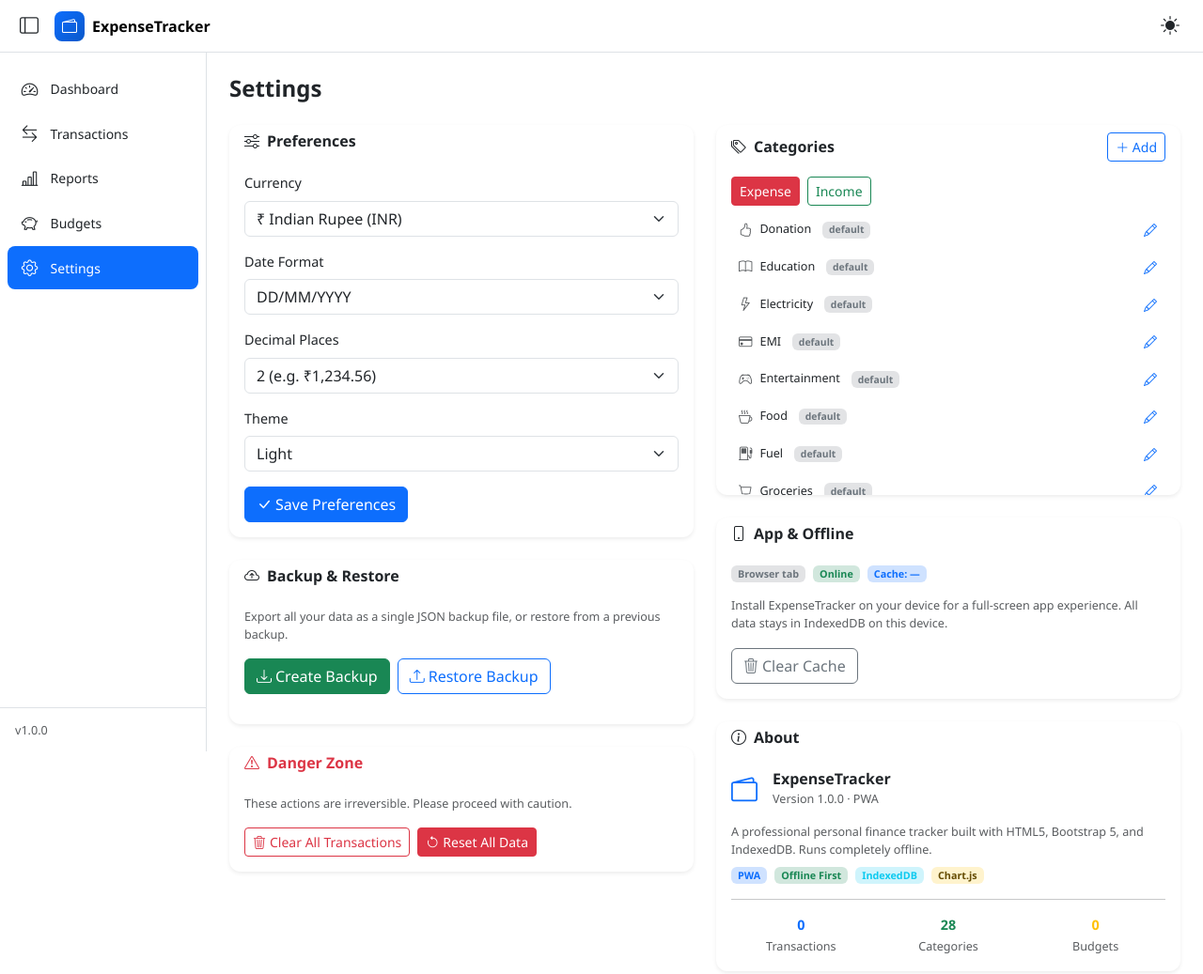
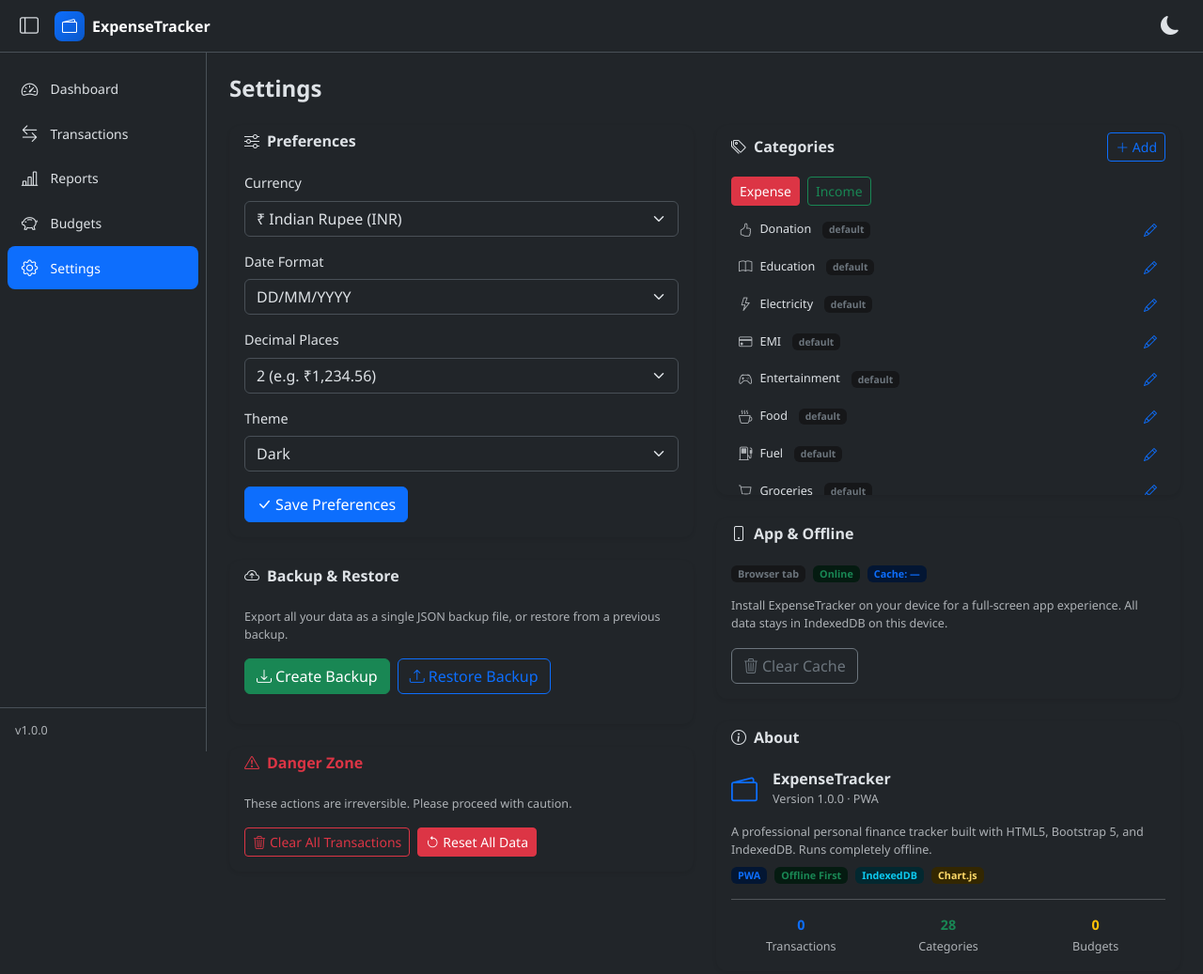
Before and after one commit to yuvash449/expense-tracker, a plain HTML site: page settings.html in a window 1280 px wide. Shown: the whole page at 94% size. Drawn offline with Linux system fonts and the light colour scheme.

Commit message:
Make dark theme the default
Switch the app to use dark theme by default. Updated data-bs-theme to "dark" in index.html, transactions.html, budgets.html, reports.html, settings.html, and offline.html; changed theme toggle icons to moon; set the Settings select default to Dark; and updated JS defaults in assets/js/app.js and assets/js/settings.js so saved/loaded theme falls back to 'dark'.

```diff
--- a/assets/js/app.js
+++ b/assets/js/app.js
@@ -63,7 +63,7 @@
   const currency  = settings.currency  || 'INR';
   const decimals  = settings.decimals  ?? 2;
   const dateFormat = settings.dateFormat || 'DD/MM/YYYY';
-  const theme     = settings.theme     || 'system';
+  const theme     = settings.theme     || 'dark';
 
   setCurrencyPrefs(currency, decimals);
   setDateFormat(dateFormat);
--- a/assets/js/settings.js
+++ b/assets/js/settings.js
@@ -36,7 +36,7 @@
   if (currencySel)   currencySel.value   = settings.currency   || 'INR';
   if (dateFormatSel) dateFormatSel.value = settings.dateFormat || 'DD/MM/YYYY';
   if (decimalsSel)   decimalsSel.value   = settings.decimals   ?? 2;
-  if (themeSel)      themeSel.value      = settings.theme      || 'light';
+  if (themeSel)      themeSel.value      = settings.theme      || 'dark';
 }
 
 function setupPreferenceHandlers() {
@@ -44,7 +44,7 @@
     const currency   = document.getElementById('settingCurrency')?.value   || 'INR';
     const dateFormat = document.getElementById('settingDateFormat')?.value || 'DD/MM/YYYY';
     const decimals   = document.getElementById('settingDecimals')?.value   ?? 2;
-    const theme      = document.getElementById('settingTheme')?.value      || 'light';
+    const theme      = document.getElementById('settingTheme')?.value      || 'dark';
 
     await db.setSetting('currency',   currency);
     await db.setSetting('dateFormat', dateFormat);
--- a/settings.html
+++ b/settings.html
@@ -1,5 +1,5 @@
 <!DOCTYPE html>
-<html lang="en" data-bs-theme="light">
+<html lang="en" data-bs-theme="dark">
 <head>
   <meta charset="UTF-8" />
   <meta name="viewport" content="width=device-width, initial-scale=1.0, maximum-scale=1.0, viewport-fit=cover" />
@@ -28,7 +28,7 @@
     </a>
     <div class="d-flex align-items-center gap-1 ms-auto">
       <button class="btn btn-link text-body p-2" id="themeToggle" aria-label="Toggle theme">
-        <i class="bi bi-sun-fill fs-5" id="themeIcon"></i>
+        <i class="bi bi-moon-fill fs-5" id="themeIcon"></i>
       </button>
     </div>
   </div>
@@ -91,7 +91,7 @@
                 <label class="form-label fw-medium">Theme</label>
                 <select class="form-select" id="settingTheme">
                   <option value="light">Light</option>
-                  <option value="dark">Dark</option>
+                  <option value="dark" selected>Dark</option>
                   <option value="system">System Default</option>
                 </select>
               </div>
```
Also changed, not shown: budgets.html (+2 -2 lines), index.html (+2 -2 lines), offline.html (+1 -1 lines), reports.html (+2 -2 lines), transactions.html (+2 -2 lines).
